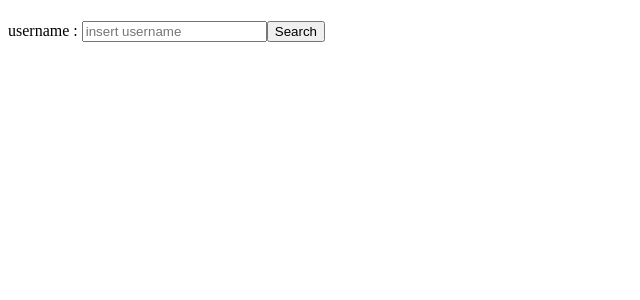
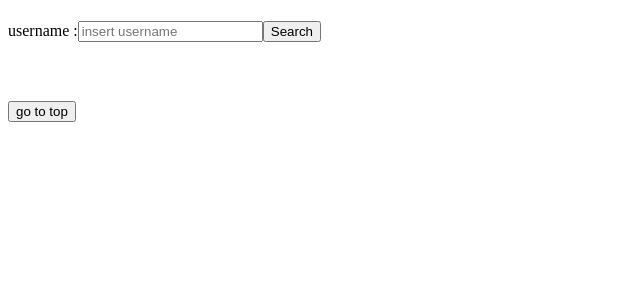
Before and after one commit to kk3418/github-repo, a React (Create React App) app: page / in a window 1280 px wide. Shown: the top 300 px of the page, without its empty margins (0-640 px from the left). Built offline with nearby package versions, Linux system fonts and the light colour scheme.

Commit message:
change file structure and add scroll to top

```diff
--- a/package.json
+++ b/package.json
@@ -10,7 +10,8 @@
     "http-proxy-middleware": "^1.0.4",
     "react": "^16.13.1",
     "react-dom": "^16.13.1",
-    "react-scripts": "3.4.1"
+    "react-scripts": "3.4.1",
+    "react-scroll": "^1.8.1"
   },
   "scripts": {
     "start": "react-scripts start",
--- a/src/App.js
+++ b/src/App.js
@@ -1,6 +1,6 @@
 import React, {useState} from 'react'
 import Search from './Search'
-import Output from './Container/Output'
+import Output from './Output'
 import './style.css'
 
 function App() {
--- a/src/Container/Output.js
+++ b/src/Output.js
@@ -1,11 +1,17 @@
 import React from 'react'
+import {animateScroll as scroll} from 'react-scroll'
 import Repo from './Repo'
-import {useLoading} from '../useLoading'
+import {useLoading} from './useLoading'
 
 function Output(props) {
     const {isFind,login, name, public_repos, repos_url, bio,
         avatar_url} = props.result
     const [list] = useLoading(repos_url)
+
+    const scrollToTop = () => scroll.scrollToTop({
+        duration: 1200,
+        smooth: 'easeInOutCubic',
+      })
 
     const disp = list.map(item => (
         <Repo key={item.id} dispInfo={item} />
@@ -19,7 +25,12 @@ function Output(props) {
             <h2>{login}</h2>
             <h2>{bio}</h2>
             <p>{isFind && `Total public repository : ${public_repos}`}</p>
-           {isFind && disp}
+            {isFind && disp}
+            <button className="scroll-to-top"
+                onClick={scrollToTop}
+            >
+                go to top
+            </button>
         </div>
     )
 }
--- a/src/Search.js
+++ b/src/Search.js
@@ -12,7 +12,9 @@ function Search({setResult}){
 
     return (
         <div className="search-box">
-            <label htmlFor="username">username : </label>
+            <label htmlFor="username">
+                username :
+            </label>
             <input id="username" type="text"
                 placeholder="insert username"
                 onChange={e => setUser(e.target.value)}
--- a/src/style.css
+++ b/src/style.css
@@ -2,6 +2,10 @@
     top: 10vh;
     position: relative;
     z-index: 1;
+}
+
+.scroll-to-top {
+    margin-bottom: 5vh;
 }
 
 .search-box {
```
Also changed, not shown: src/Repo.js (renamed from src/Container/Repo.js), 1 other file (tests, documents, lock files or other folders).
